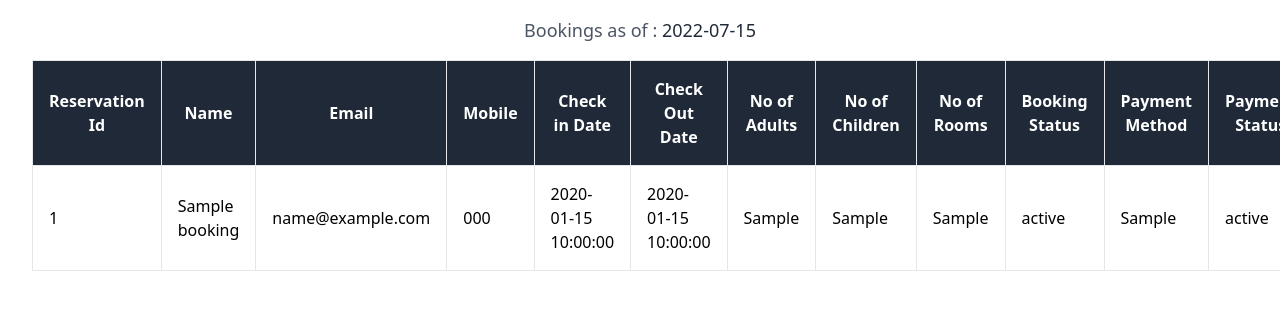
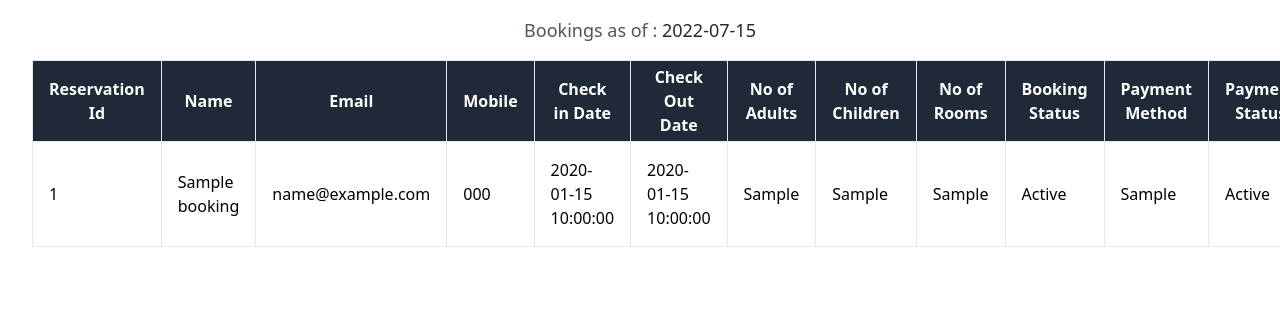
Before and after one commit to sabinbaniya/psychic-chainsaw, a PHP site: page /admin/index.php in a window 1280 px wide. Shown: the part 80-390 px from the top of the page. Run offline with PHP 8.4, Linux system fonts and the light colour scheme; the visitor is signed in with stand-in values (Sample User, id 1); tables that the repository leaves empty or names only in its code hold one stand-in row (values such as "Sample post").

Commit message:
bookings done

```diff
--- a/admin/index.php
+++ b/admin/index.php
@@ -14,6 +14,28 @@ if (!isset($_SESSION["loggedin"])) {
     <meta name="viewport" content="width=device-width, initial-scale=1.0">
     <title>Admin Dashboard</title>
     <link rel="stylesheet" href="../style.css">
+    <style>
+        ::-webkit-scrollbar {
+            width: 5px;
+        }
+
+        /* Track */
+        ::-webkit-scrollbar-track {
+            background: #f1f1f1;
+        }
+
+        /* Handle */
+        ::-webkit-scrollbar-thumb {
+            background: #888;
+            border-radius: 50px;
+
+        }
+
+        /* Handle on hover */
+        ::-webkit-scrollbar-thumb:hover {
+            background: #555;
+        }
+    </style>
 </head>
 
 <body class="overflow-x-hidden">
@@ -50,19 +72,19 @@ if (!isset($_SESSION["loggedin"])) {
                     <table class='mx-auto rounded-lg border border-collapse'>
                     <thead class='bg-gray-800 text-white'>
                         <tr>
-                            <th class='border p-4 cursor-default'>Reservation Id</th>
-                            <th class='border p-4 cursor-default'>Name</th>
-                            <th class='border p-4 cursor-default'>Email</th>
-                            <th class='border p-4 cursor-default'>Mobile</th>
-                            <th class='border p-4 cursor-default'>Check in Date</th>
-                            <th class='border p-4 cursor-default'>Check Out Date</th>
-                            <th class='border p-4 cursor-default'>No of Adults</th>
-                            <th class='border p-4 cursor-default'>No of Children</th>
-                            <th class='border p-4 cursor-default'>No of Rooms</th>
-                            <th class='border p-4 cursor-default'>Booking Status</th>
-                            <th class='border p-4 cursor-default'>Payment Method</th>
-                            <th class='border p-4 cursor-default'>Payment Status</th>
-                            <th class='border p-4 cursor-default'>Options</th>
+                            <th class='border px-4 py-1 cursor-default'>Reservation Id</th>
+                            <th class='border px-4 py-1 cursor-default'>Name</th>
+                            <th class='border px-4 py-1 cursor-default'>Email</th>
+                            <th class='border px-4 py-1 cursor-default'>Mobile</th>
+                            <th class='border px-4 py-1 cursor-default'>Check in Date</th>
+                            <th class='border px-4 py-1 cursor-default'>Check Out Date</th>
+                            <th class='border px-4 py-1 cursor-default'>No of Adults</th>
+                            <th class='border px-4 py-1 cursor-default'>No of Children</th>
+                            <th class='border px-4 py-1 cursor-default'>No of Rooms</th>
+                            <th class='border px-4 py-1 cursor-default'>Booking Status</th>
+                            <th class='border px-4 py-1 cursor-default'>Payment Method</th>
+                            <th class='border px-4 py-1 cursor-default'>Payment Status</th>
+                            <th class='border px-4 py-1 cursor-default'>Options</th>
                         </tr>
                     </thead>
                     <tbody>
@@ -92,12 +114,12 @@ if (!isset($_SESSION["loggedin"])) {
                 echo "<td class='border p-4 cursor-default' > $noa </td>";
                 echo "<td class='border p-4 cursor-default' > $noc </td>";
                 echo "<td class='border p-4 cursor-default' > $nor </td>";
-                echo "<td class='border p-4 cursor-default' > $booking_status </td>";
-                echo "<td class='border p-4 cursor-default' > $payment_option </td>";
-                echo "<td class='border p-4 cursor-default' > $payment_status </td>";
+                echo "<td class='border p-4 cursor-default capitalize' > $booking_status </td>";
+                echo "<td class='border p-4 cursor-default capitalize' > $payment_option </td>";
+                echo "<td class='border p-4 cursor-default capitalize' > $payment_status </td>";
                 echo "<td class='border p-4 cursor-default' >
-                        <a href='./editbooking.php?id=$rsv_id' title='Edit Reservation Details'>Edit</a>
-                        <a href='./deletebooking.php?id=$rsv_id' title='Delete Reservation'>Delete</a>
+                        <a href='./editbooking.php?id=$rsv_id' title='Edit Reservation Details' class='hover:bg-gray-500 hover:text-white px-2 py-1 rounded-lg'>Edit</a>
+                        <a href='./deletebooking.php?id=$rsv_id' title='Delete Reservation' class='hover:bg-red-500 hover:text-white px-2 py-1 rounded-lg'>Delete</a>
                     </td>";
                 echo "</tr>";
             }
--- a/admin/navbar.php
+++ b/admin/navbar.php
@@ -12,7 +12,7 @@ echo '
  <!-- nav component starts  -->
     <header class="flex justify-between items-center h-20 max-w-[1400px] mx-auto px-8">
         <div>
-            <p class="text-gray-600 text-2xl font-bold">Admin Panel</p>
+            <a href="./index.php" class="text-gray-600 text-2xl font-bold">Admin Panel</a>
         </div>
         <!-- menu for desktop starts -->
         <nav class="hidden md:block">
--- a/style.css
+++ b/style.css
@@ -520,28 +520,16 @@ Ensure the default browser behavior of the `hidden` attribute.
   top: 2rem;
 }
 
+.-right-\[200px\] {
+  right: -200px;
+}
+
+.top-16 {
+  top: 4rem;
+}
+
 .-top-\[500px\] {
   top: -500px;
-}
-
-.-right-\[200px\] {
-  right: -200px;
-}
-
-.top-12 {
-  top: 3rem;
-}
-
-.top-16 {
-  top: 4rem;
-}
-
-.-right-\[300px\] {
-  right: -300px;
-}
-
-.-right-\[400px\] {
-  right: -400px;
 }
 
 .z-50 {
@@ -1107,6 +1095,10 @@ Ensure the default browser behavior of the `hidden` attribute.
 
 .font-black {
   font-weight: 900;
+}
+
+.capitalize {
+  text-transform: capitalize;
 }
 
 .leading-\[3rem\] {
@@ -1467,6 +1459,16 @@ Ensure the default browser behavior of the `hidden` attribute.
   background-color: rgb(229 231 235 / var(--tw-bg-opacity));
 }
 
+.hover\:bg-gray-500:hover {
+  --tw-bg-opacity: 1;
+  background-color: rgb(107 114 128 / var(--tw-bg-opacity));
+}
+
+.hover\:bg-red-500:hover {
+  --tw-bg-opacity: 1;
+  background-color: rgb(239 68 68 / var(--tw-bg-opacity));
+}
+
 .hover\:bg-gray-300:hover {
   --tw-bg-opacity: 1;
   background-color: rgb(209 213 219 / var(--tw-bg-opacity));
```
